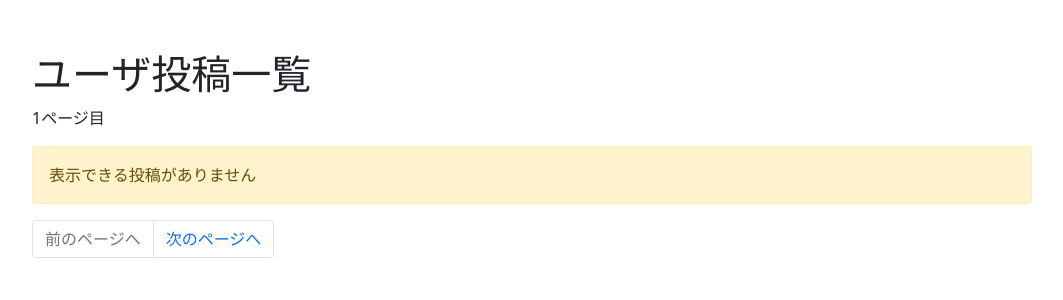
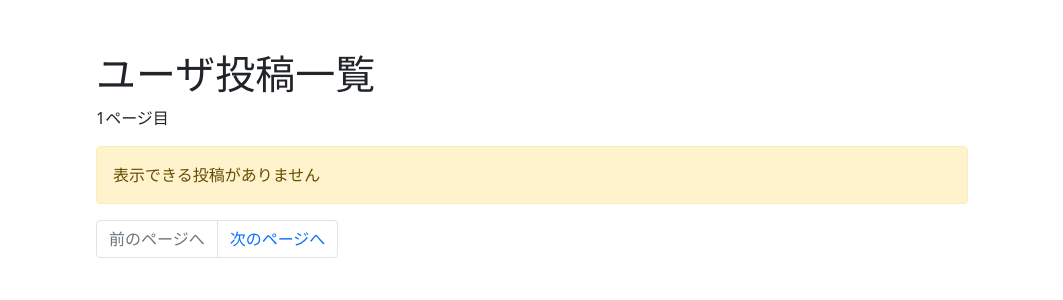
Before and after one commit to Yuta1004/ShareCoursePlanApp, a Flask app: page / in a window 1280 px wide. Shown: the part 56-356 px from the top of the page, without its empty margins (108-1171 px from the left). Run offline with Flask 2, Linux system fonts and the light colour scheme; data that the repository does not hold is empty.

Commit message:
[change](templates) 投稿の表示幅を修正

```diff
--- a/app/templates/index.html
+++ b/app/templates/index.html
@@ -7,7 +7,7 @@
 </head>
 <body>
     {% include "header.html" %}
-    <div class="container-fluid" style="max-width: 80%; margin-top: 50px;">
+    <div class="container-fluid" style="max-width: 70%; margin-top: 50px;">
         <h1>ユーザ投稿一覧</h1>
         <p>{{ page }}ページ目</p>
         {% if posts|length == 0 %}
--- a/app/templates/post_detail.html
+++ b/app/templates/post_detail.html
@@ -7,7 +7,7 @@
 </head>
 <body>
     {% include "header.html" %}
-    <div class="container-fluid" style="max-width: 80%; margin-top: 50px;">
+    <div class="container-fluid" style="max-width: 70%; margin-top: 50px;">
         <h1>投稿詳細</h1>
         {% if warning_message is defined %}
             <div class="alert alert-warning" role="alert">{{ warning_message }}</div>
```
